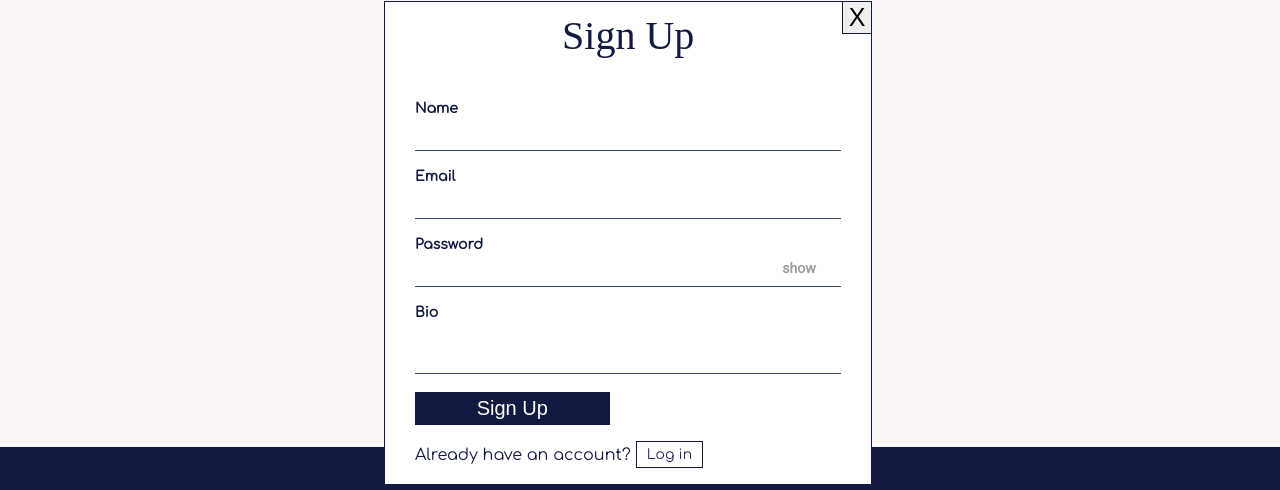
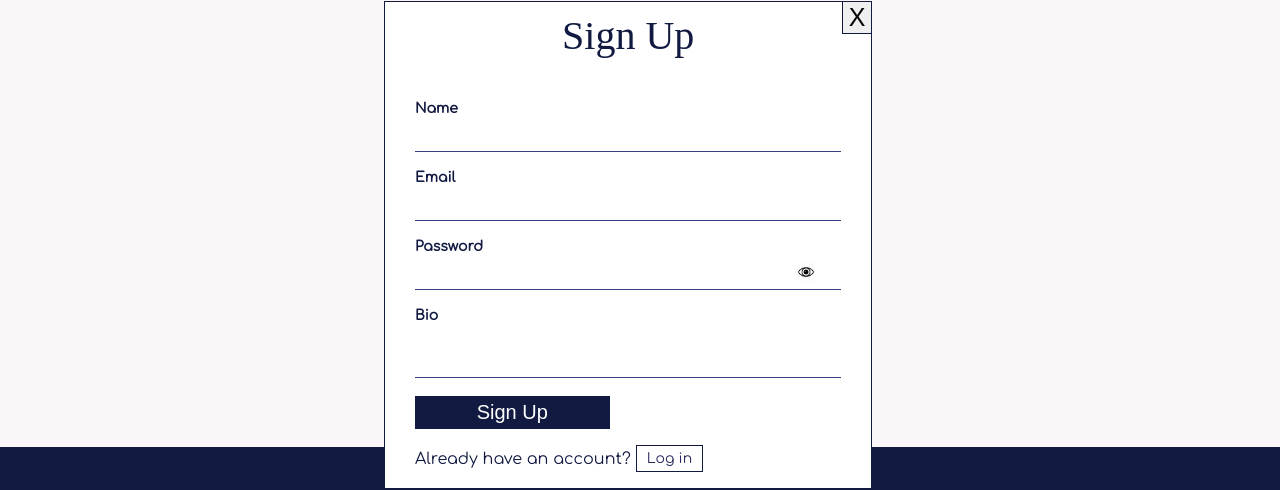
Before and after one commit to McHardex/news-react, a React (Create React App) app: page / in a window 1280 px wide. Both pictures are taken after a click on the button "create an account now". Shown: the part 79-569 px from the top of the page. Built offline with nearby package versions, Linux system fonts and the light colour scheme; a web font is replaced by a local one.

Commit message:
fixed password toggle

```diff
--- a/src/assets/stylesheets/login.css
+++ b/src/assets/stylesheets/login.css
@@ -79,7 +79,7 @@ input.login-input {
   outline: none;
   width: 90%;
   color: #9E9E9E;
-  padding: 5px 10px 10px 5px;
+  padding: 8px 10px;
   border: none;
   border-radius: 0;
   border-bottom: 1px solid #36407c;
@@ -144,15 +144,14 @@ input.login-input {
   position: relative;
 }
 
-.togglePassword {
+.togglePassword img {
   position: absolute;
   top: 0;
   padding: 8px 0;
-  color: #9e9e9e;
   right: 6%;
   cursor: pointer;
-  font-family: 'Roboto', sans-serif;
-  font-size: 14px;
+  width: 20px;
+  height: auto;
 }
 
 @media (min-width: 320px) and (max-width: 480px) {
--- a/src/assets/stylesheets/signUp.css
+++ b/src/assets/stylesheets/signUp.css
@@ -36,8 +36,8 @@ input.signup-input, textarea.signup-input {
   background: none;
   outline: none;
   width: 100%;
-  color: #36417c;
-  padding: 5px 10px 10px 5px;
+  color: #101e41;
+  padding: 8px 10px;
   border: none;
   border-radius: 0;
   border-bottom: 1px solid #36407c;
@@ -53,7 +53,7 @@ label {
 
 input:-webkit-autofill {
   -webkit-box-shadow: 0 0 0px 1000px #E9E9FD inset;
-  -webkit-text-fill-color: #013ef5 !important;
+  -webkit-text-fill-color: #101e41 !important;
 }
 
 .signup-Submit {
--- a/src/components/Login.jsx
+++ b/src/components/Login.jsx
@@ -5,6 +5,8 @@ import { clearFormErrors } from '../actions/formActionCreator'
 import { Link } from 'react-router'
 import '../assets/stylesheets/login.css'
 import Loader from 'react-loader-spinner'
+import showPwd from '../assets/images/show-password.png'
+import hidepwd from '../assets/images/hide-password.png'
 
 export class Login extends Component {
   constructor(props) {
@@ -63,7 +65,7 @@ export class Login extends Component {
               <label className='label-col'>Password</label>
               <div className='passwordToggle'>
                 <input className='login-input' name='password' type={this.state.type ? 'text' : 'password'}/>
-                <span className='togglePassword' onClick={this.togglePassword}>{this.state.mode ? 'hide' : 'show'}</span>
+                <span className='togglePassword' onClick={this.togglePassword}>{this.state.mode ? <img src={hidepwd} alt='passwordHide-icon'/> : <img src={showPwd} alt='passwordShow-icon'/> }</span>
               </div><br/>
             </div>
             <button type='submit' className='login-sub'>{this.props.auth.isLoading ? <Loader
--- a/src/components/SignUp.jsx
+++ b/src/components/SignUp.jsx
@@ -5,6 +5,8 @@ import { Link } from 'react-router'
 import '../assets/stylesheets/signUp.css'
 import { clearFormErrors } from '../actions/formActionCreator'
 import Loader from 'react-loader-spinner'
+import showPwd from '../assets/images/show-password.png'
+import hidepwd from '../assets/images/hide-password.png'
 
 export class SignUp extends Component {
   constructor(props) {
@@ -74,7 +76,7 @@ export class SignUp extends Component {
             <label>Password</label>
             <div className='passwordToggle'>
               <input className='signup-input' name='password' type={this.state.type ? 'text' : 'password'}/>
-              <span className='togglePassword' onClick={this.togglePassword}>{this.state.mode ? 'hide' : 'show'}</span>
+              <span className='togglePassword' onClick={this.togglePassword}>{this.state.mode ? <img src={hidepwd} alt='passwordHide-icon'/> : <img src={showPwd} alt='passwordShow-icon'/> }</span>
             </div><br/>
           </div>
 
```
Also changed, not shown: src/assets/images/hide-password.png (added), src/assets/images/show-password.png (added).
